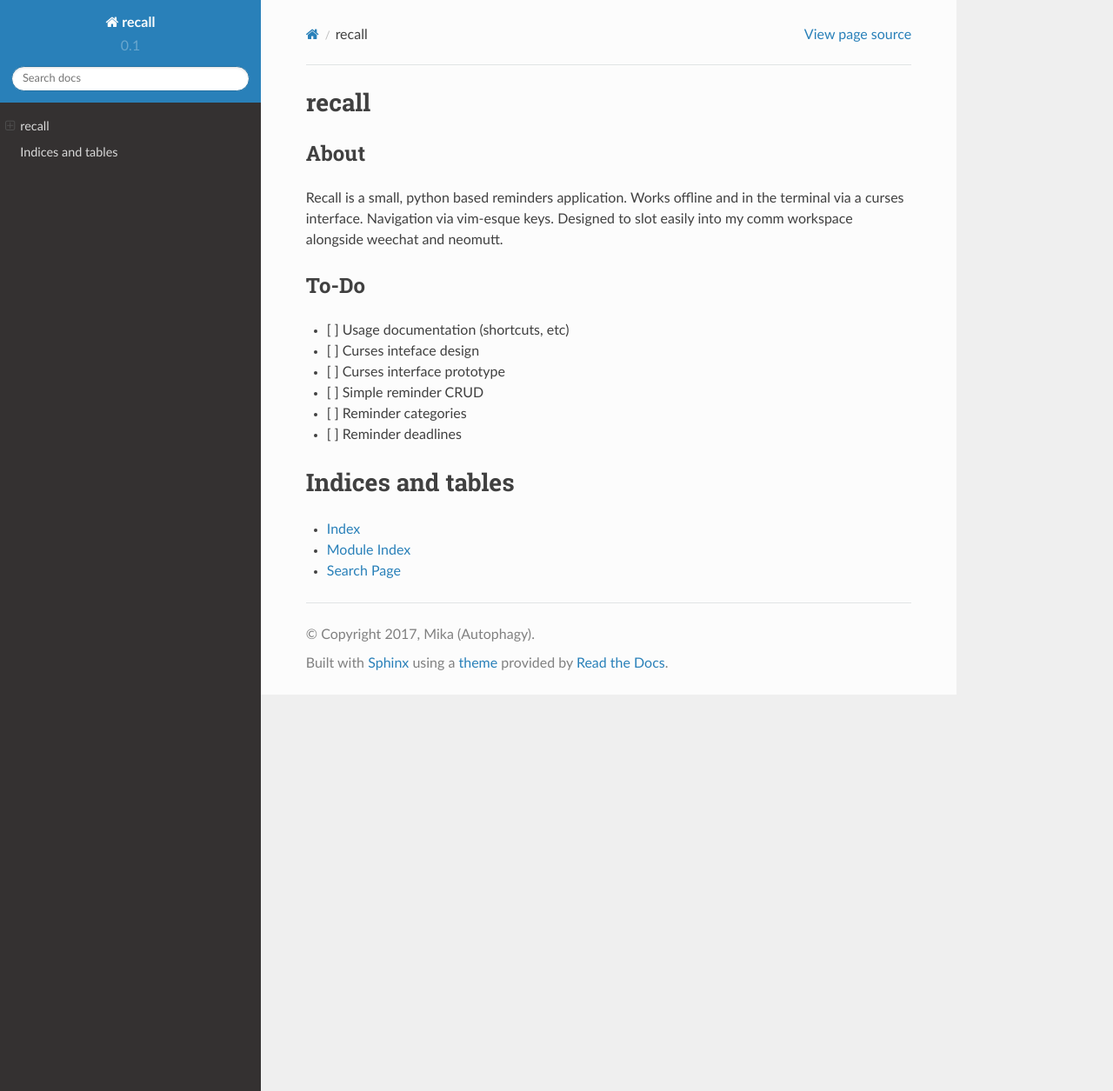
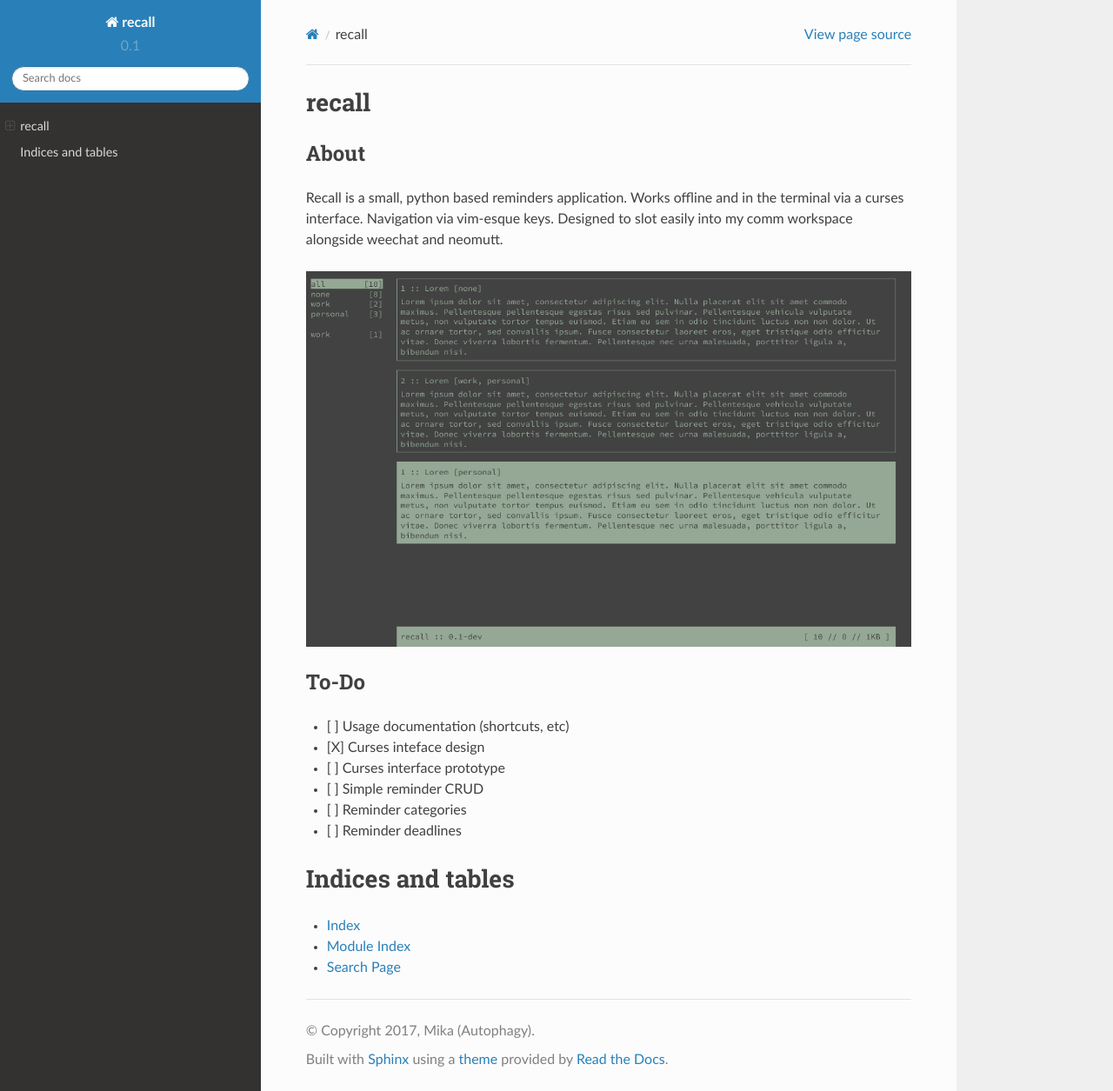
Before and after one commit to autophagy/aerende, a Sphinx documentation site: the page built from doc/index.rst, in a window 1280 px wide and 1255 px high. Shown: the whole window at 87% size. Built offline with Sphinx 7.4.7 and the Read the Docs theme 2.0.0, drawn with Linux system fonts in a browser that asks for light colours.

Commit message:
Add interface design mock up

```diff
--- a/doc/index.rst
+++ b/doc/index.rst
@@ -8,11 +8,13 @@ Recall is a small, python based reminders application. Works offline and in
 the terminal via a curses interface. Navigation via vim-esque keys. Designed to
 slot easily into my comm workspace alongside weechat and neomutt.
 
+.. image:: _static/mockup.png
+
 To-Do
 -----
 
 - [ ] Usage documentation (shortcuts, etc)
-- [ ] Curses inteface design
+- [X] Curses inteface design
 - [ ] Curses interface prototype
 - [ ] Simple reminder CRUD
 - [ ] Reminder categories
```
Also changed, not shown: doc/_static/mockup.png (added).
